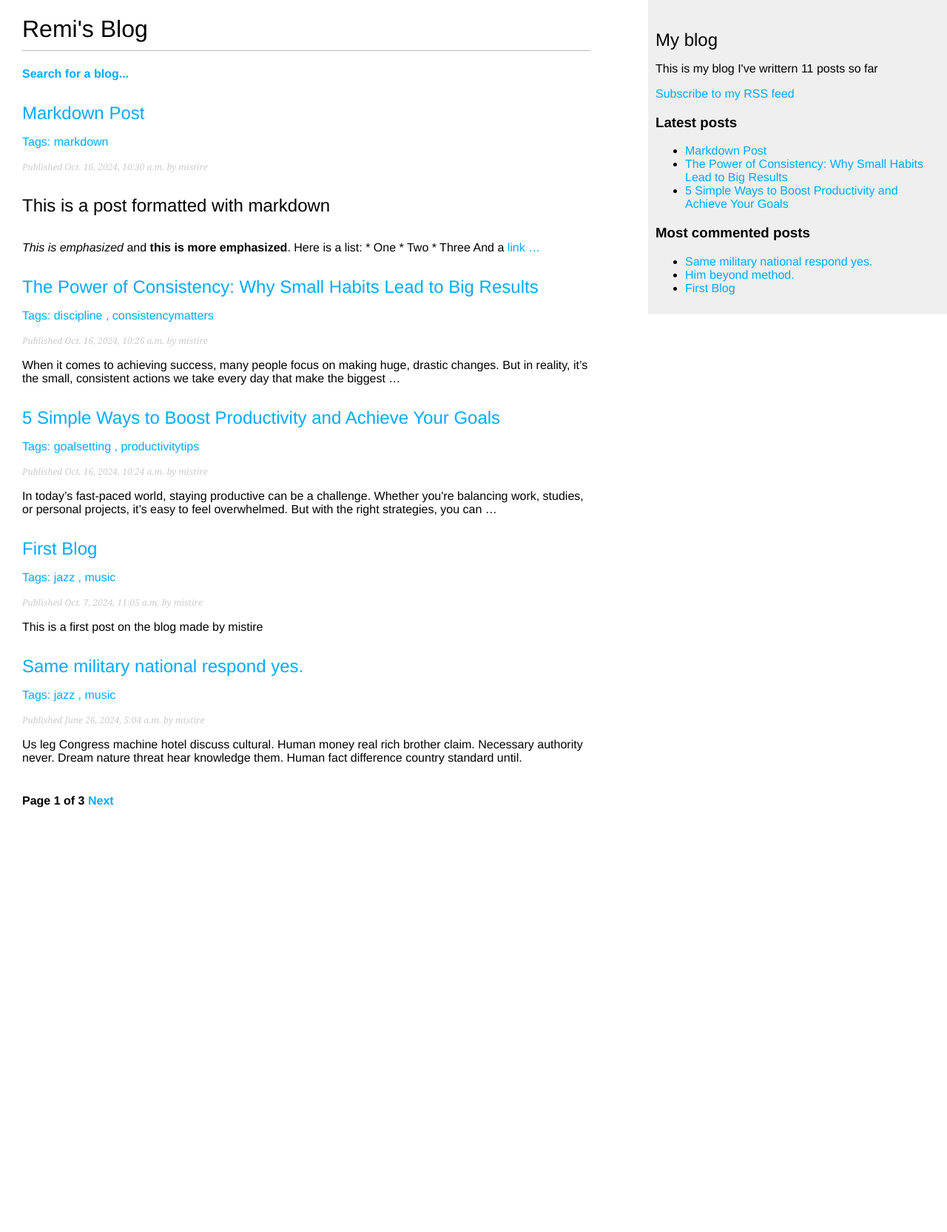
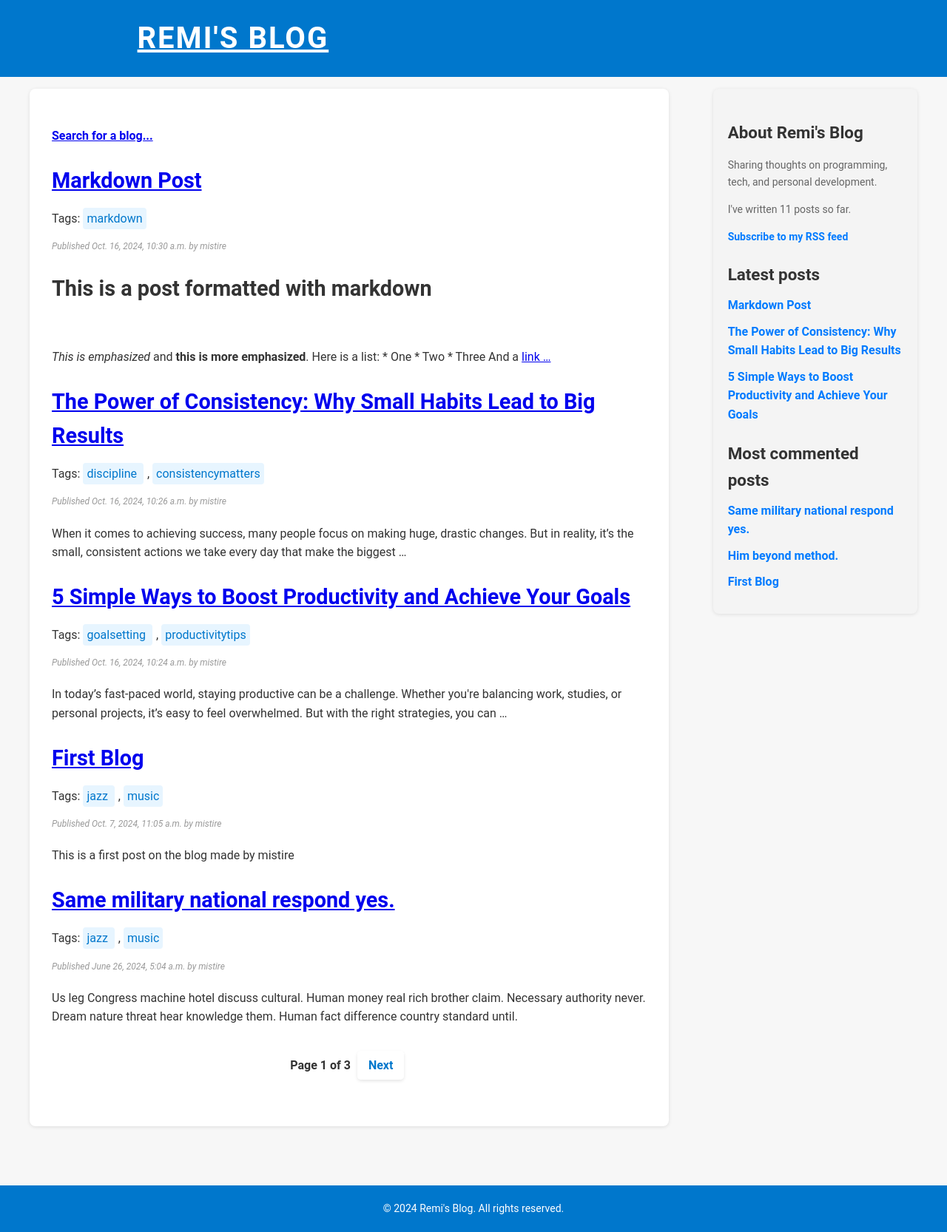
Before and after one commit to Mistire/django-projects, a Django app: page /blog/ in a window 1280 px wide. Shown: the whole page at 74% size. Before the commit the page ends 1092 px from the top, so only its background shows below. Run offline with Django 5.2, Linux system fonts and the light colour scheme; data comes from the database, SQL or seed files in the repository; parts of the project's set-up code (start-up, migrations or seed data) failed here and were passed over.

Commit message:
Update the css

```diff
--- a/blog-project/myblog/blog/static/css/blog.css
+++ b/blog-project/myblog/blog/static/css/blog.css
@@ -1,108 +1,254 @@
+/* General Reset and Body Styling */
 body {
-  margin:0;
-  padding:0;
-  font-family:helvetica, sans-serif;
+  margin: 0;
+  padding: 0;
+  font-family: 'Roboto', sans-serif;
+  background-color: #f7f7f7;
+  color: #333;
+  line-height: 1.6;
 }
 
-a {
-  color:#00abff;
-  text-decoration:none;
+/* Blog Header (Branding) */
+.blog-header {
+  background-color: #0077cc;
+  padding: 20px 0;
+  position: fixed;
+  width: 100%;
+  z-index: 1000; /* Ensure it stays above other elements */
 }
 
+.blog-brand {
+  text-align: left;
+  padding-left: 14.5%;
+  font-size: 2.5rem;
+  font-weight: bold;
+  margin: 0;
+  text-transform: uppercase;
+  letter-spacing: 2px;
+}
+
+/* Flexbox Layout for Content and Sidebar */
+.container.blog-main {
+  display: flex;
+  align-items: flex-start;
+  justify-content: space-between;
+  padding: 20px;
+  max-width: 1200px;
+  margin: 0 auto;
+  padding-top: 120px; /* Ensure content isn't hidden under the header */
+}
+
+.blog-content {
+  width: 85%;
+  background-color: white;
+  padding: 30px;
+  box-shadow: 0 1px 5px rgba(0, 0, 0, 0.1);
+  border-radius: 8px;
+  margin-right: 20px;
+  margin-bottom: 20px;
+}
+
+/* Sidebar */
+.blog-sidebar {
+  position: relative; /* Changed to relative to prevent overlap */
+  top: 0; /* Reset top positioning */
+  left: 0; /* Reset right positioning */
+  width: 300px; /* Set a fixed width for the sidebar */
+  padding: 20px;
+  background-color: #f4f4f4;
+  border-radius: 8px;
+  box-shadow: 0 1px 5px rgba(0, 0, 0, 0.1);
+  margin-bottom: 20px; /* Add margin to create space below */
+  margin-left: 40px;
+}
+
+.blog-sidebar h3 {
+  color: #333;
+  font-weight: bold;
+  margin-bottom: 15px;
+}
+
+/* Remove bullets from lists */
+.blog-sidebar ul {
+  list-style-type: none;
+  padding: 0;
+  margin: 0;
+}
+
+.blog-sidebar ul li {
+  margin-bottom: 10px; /* Space between list items */
+}
+
+/* Style the links */
+.blog-sidebar a {
+  color: #007bff; /* Make links a standout blue */
+  text-decoration: none; /* No underline */
+  font-weight: bold;
+}
+
+/* Add hover effect for links */
+.blog-sidebar a:hover {
+  color: #0056b3; /* Darker blue on hover */
+  text-decoration: underline; /* Underline on hover */
+}
+
+/* Post Title and Content */
 h1 {
-  font-weight:normal;
-  border-bottom:1px solid #bbb;
-  padding:0 0 10px 0;
+  font-size: 2.4rem;
+  margin-bottom: 20px;
 }
 
 h2 {
-  font-weight:normal;
-  margin:30px 0 0;
+  font-size: 1.8rem;
+  margin-bottom: 15px;
 }
 
-#content {
-  float:left;
-  width:60%;
-  padding:0 0 0 30px;
-}
-
-#sidebar {
-  float:right;
-  width:30%;
-  padding:10px;
-  background:#efefef;
-  height:100%;
-}
-
-.tags {
-  color:#00abff;
-  text-decoration:none;
+h3 {
+  font-size: 1.6rem;
+  margin-bottom: 10px;
 }
 
 p.date {
-  color:#ccc;
-  font-family: georgia, serif;
+  color: #999;
   font-size: 12px;
   font-style: italic;
+  margin-bottom: 20px;
 }
 
-.left {
-  float:left;
-  margin-right:10px;
+/* Post Tags */
+.tags a {
+  color: #0077cc;
+  margin-right: 5px;
+  text-decoration: none;
+  background-color: #e7f5ff;
+  padding: 5px;
+  border-radius: 4px;
 }
 
-/* pagination */
-.pagination {
-  margin:40px 0;
-  font-weight:bold;
+.tags a:hover {
+  background-color: #ccefff;
 }
 
-/* forms */
-label {
-  float:left;
-  clear:both;
-  color:#333;
-  margin-bottom:4px;
-}
-input, textarea {
-  clear:both;
-  float:left;
-  margin:0 0 10px;
-  background:#ededed;
-  border:0;
-  padding:6px 10px;
-  font-size:12px;
-}
-input[type=submit] {
-  font-weight:bold;
-  background:#00abff;
-  color:#fff;
-  padding:10px 20px;
-  font-size:14px;
-  text-transform:uppercase;
-}
-.errorlist {
-  color:#cc0033;
-  float:left;
-  clear:both;
-  padding-left:10px;
+/* Pagination */
+.pagination {
+  text-align: center;
+  margin: 40px 0;
+  font-weight: bold;
 }
 
-/* comments */
-.comment {
-  padding:10px;
-}
-.comment:nth-child(even) {
-  background:#efefef;
-}
-.comment .info {
-  font-weight:bold;
-  font-size:12px;
-  color:#666;
+.pagination a {
+  padding: 10px 15px;
+  background-color: #fff;
+  color: #0077cc;
+  margin: 0 5px;
+  border-radius: 5px;
+  box-shadow: 0 2px 4px rgba(0, 0, 0, 0.1);
+  text-decoration: none;
 }
 
-.clearfix::after {
-  content: "";
-  display: table;
-  clear: both;
+.pagination a:hover {
+  background-color: #e6f3ff;
 }
+
+/* Forms */
+label {
+  display: block;
+  margin-bottom: 5px;
+  color: #555;
+}
+
+input[type="text"], input[type="email"], textarea {
+  width: 100%;
+  padding: 10px;
+  margin-bottom: 15px;
+  border: 1px solid #ccc;
+  border-radius: 5px;
+  font-size: 14px;
+  background-color: #fafafa;
+}
+
+input[type="submit"] {
+  background-color: #0077cc;
+  color: #fff;
+  padding: 10px 20px;
+  border: none;
+  border-radius: 5px;
+  cursor: pointer;
+  transition: background-color 0.3s ease;
+  font-weight: bold;
+}
+
+input[type="submit"]:hover {
+  background-color: #005999;
+}
+
+/* Comment Styling */
+.comment {
+  padding: 15px;
+  margin-bottom: 10px;
+  border-radius: 5px;
+  background-color: #f9f9f9;
+}
+
+.comment:nth-child(even) {
+  background-color: #ececec;
+}
+
+.comment .info {
+  font-size: 12px;
+  color: #666;
+  margin-bottom: 5px;
+  font-weight: bold;
+}
+
+/* Sidebar */
+.blog-sidebar h3 {
+  font-size: 1.4rem;
+  margin-bottom: 10px;
+}
+
+.blog-sidebar p {
+  font-size: 14px;
+  color: #666;
+  margin-bottom: 15px;
+}
+
+/* Footer */
+.blog-footer {
+  text-align: center;
+  padding: 20px;
+  background-color: #0077cc;
+  color: white;
+  margin-top: 40px; /* Ensure there is space above */
+  z-index: 10000;
+}
+
+.blog-footer p {
+  margin: 0;
+  font-size: 14px;
+}
+
+/* Most Commented Posts */
+.most-commented-posts {
+  list-style-type: none;
+  padding: 0;
+}
+
+.most-commented-posts li {
+  margin-bottom: 10px;
+}
+
+/* Media Query for Mobile */
+@media (max-width: 768px) {
+  .container.blog-main {
+    flex-direction: column;
+  }
+
+  .blog-content {
+    margin-right: 0;
+  }
+
+  .blog-header .blog-brand {
+    font-size: 2rem;
+  }
+}
--- a/blog-project/myblog/blog/templates/blog/base.html
+++ b/blog-project/myblog/blog/templates/blog/base.html
@@ -6,36 +6,56 @@
   <meta charset="UTF-8">
   <meta name="viewport" content="width=device-width, initial-scale=1.0">
   <title>{% block title %}{% endblock %}</title>
-  <link rel="stylesheet" href="{% static "css/blog.css" %}">
+  <link rel="stylesheet" href="{% static 'css/blog.css' %}">
 </head>
 <body>
-  <div id="content">
+
+  <!-- Blog Header (Branding) -->
+  <header class="blog-header">
+    <div class="container">
+      <h1 class="blog-brand">
+        <a style="color:white" href="{% url "blog:post_list" %}">Remi's Blog</a>
+      </h1>
+    </div>
+  </header>
+
+  <!-- Main Content Layout (Content and Sidebar) -->
+  <div class="container blog-main">
+    <section class="blog-content">
       {% block content %}
+      <!-- Blog post content will go here -->
       {% endblock %}
-  </div>
-  <div id="sidebar">
-    <h2>My blog</h2>
-    <p>This is my blog
-      I've writtern {% total_posts %} posts so far
+    </section>
+
+    <aside class="blog-sidebar">
+      <h3>About Remi's Blog</h3>
+      <p>Sharing thoughts on programming, tech, and personal development.</p>
+      <p>
+        I've written {% total_posts %} posts so far.
       </p>
       <p>
-      <a href="{% url "blog:post_feed" %}">
-        Subscribe to my RSS feed
-      </a>
+        <a href="{% url 'blog:post_feed' %}">Subscribe to my RSS feed</a>
       </p>
+
       <h3>Latest posts</h3>
       {% show_latest_posts 3 %}
+
       <h3>Most commented posts</h3>
       {% get_most_commented_posts as most_commented_posts %}
-    <ul>
+      <ul class="most-commented-posts">
         {% for post in most_commented_posts %}
           <li>
-          <a href="{{ post.get_absolute_url }}">
-            {{ post.title }}
-          </a>
+            <a href="{{ post.get_absolute_url }}">{{ post.title }}</a>
           </li>
         {% endfor %}
       </ul>
+    </aside>
   </div>
+
+  <!-- Footer Section -->
+  <footer class="blog-footer">
+    <p>&copy; 2024 Remi's Blog. All rights reserved.</p>
+  </footer>
+
 </body>
 </html>
--- a/blog-project/myblog/blog/templates/blog/post/list.html
+++ b/blog-project/myblog/blog/templates/blog/post/list.html
@@ -2,7 +2,7 @@
 {% load blog_tags %}
 {% block title %}Remi's Blog{% endblock %}
 {% block content %}
-  <h1>Remi's Blog</h1>
+
   <h4><a href="{% url "blog:post_search" %}">Search for a blog...</a></h4>
   {% if tag %}
     <h2>Posts tagged with "{{ tag.name }}"</h2>
```
Lines whose indentation alone changed are shown as unchanged.
